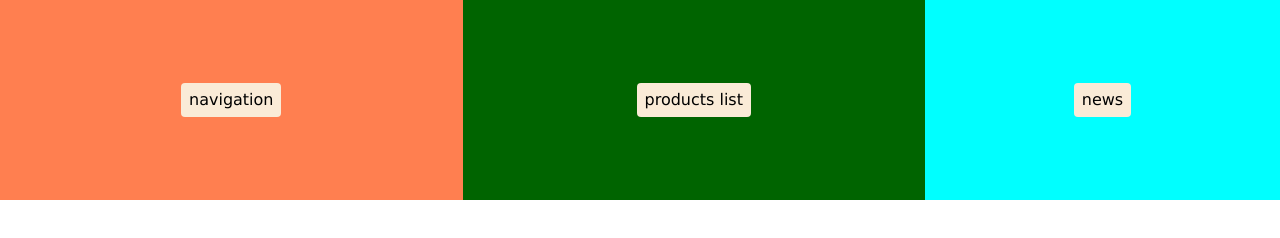
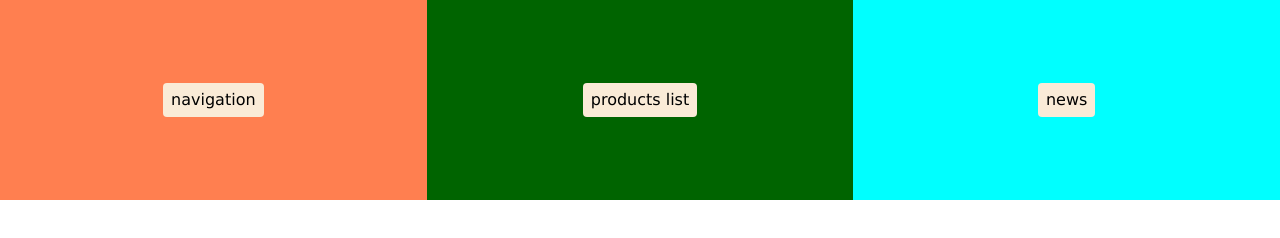
Before and after one commit to denzzlle171/git-hub-lessons, a plain HTML site: page lesson-22/task-2/index.html in a window 1280 px wide. Drawn offline with nearby package versions, Linux system fonts and the light colour scheme.

Commit message:
test 1 milion

```diff
--- a/lesson-22/task-2/lesson22.2.css
+++ b/lesson-22/task-2/lesson22.2.css
@@ -19,7 +19,7 @@
   display: flex;
   background-color: #0ff;
   min-height: 200px;
-  flex-grow: 1;
+  /*flex-grow: 1;*/
   flex-basis: 0px;
 }
 span {
@@ -34,11 +34,22 @@ span {
 @media screen and (min-width: 600px) {
   .product {
     display: flex;
-    flex-grow: 2;
   }
 }
+
 @media screen and (min-width: 900px) {
   .content {
     display: flex;
+    flex-direction: row;
+  }
+  .product {
+    display: flex;
+    flex-grow: 2;
+    flex-basis: 300px;
+  }
+  .news {
+    display: flex;
+    flex-grow: 1;
+    flex-basis: 150px;
   }
 }
```
